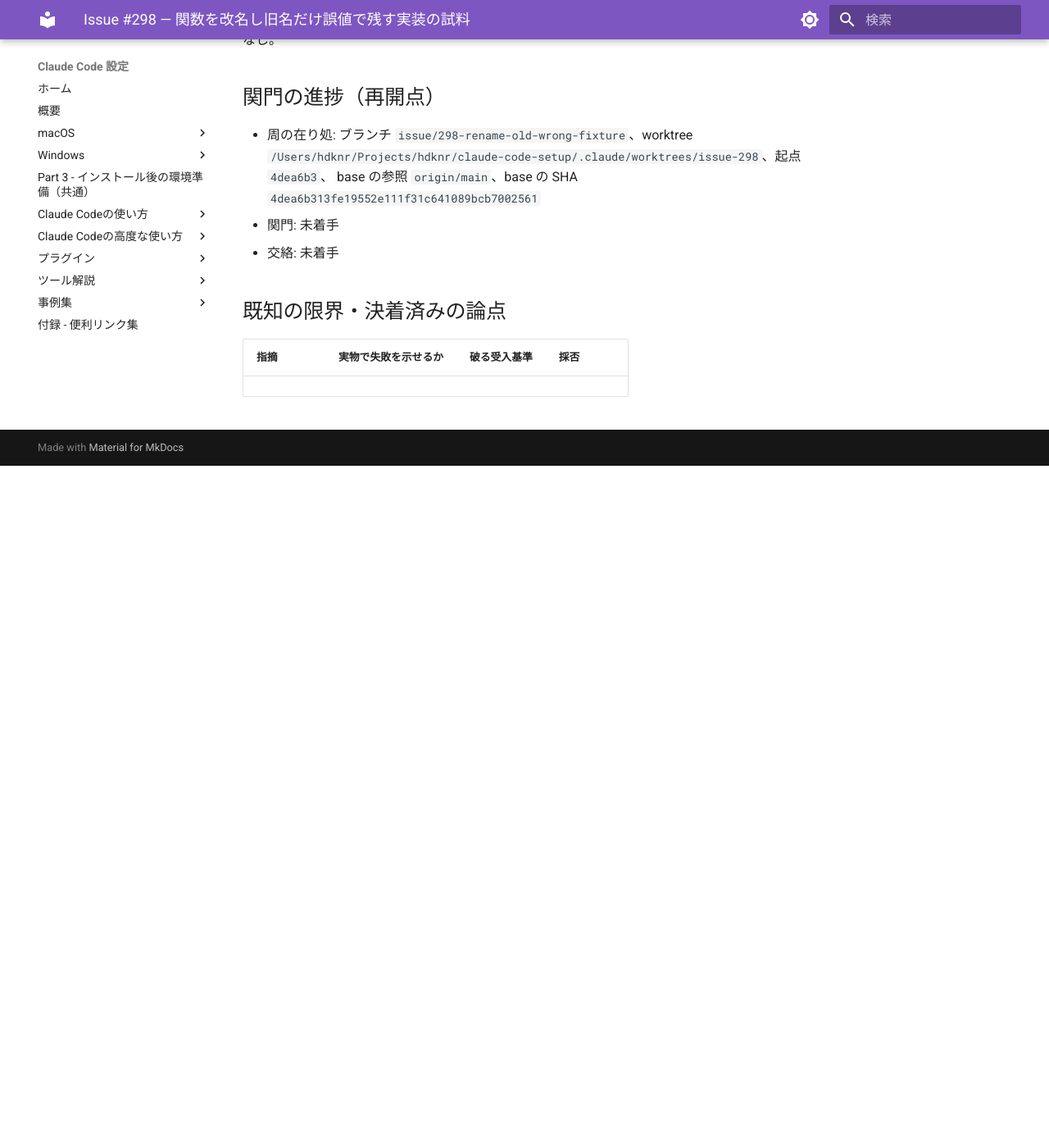
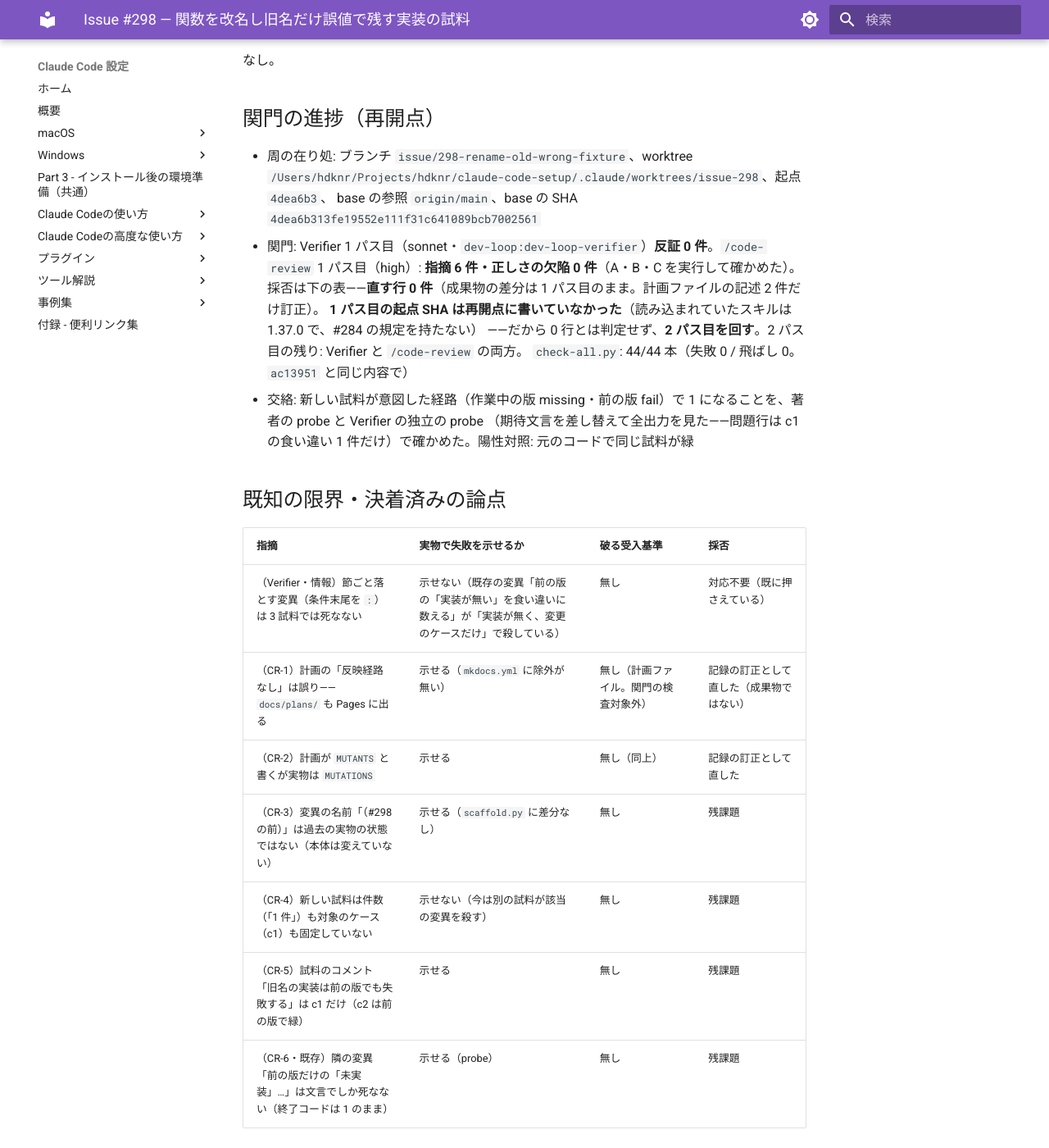
Before and after one commit to hdknr/claude-code-setup, an MkDocs documentation site: the page built from docs/plans/issue-298.md, in a window 1280 px wide and 1400 px high, scrolled down 1507 px. Shown: the whole window at 82% size. Built offline with MkDocs 1.6.1 and Material for MkDocs 9.7.7, drawn with Linux system fonts in a browser that asks for light colours; before the commit the page ends 2075 px from its top, so only the background shows below that; some of the changed text lies outside the part shown.

Commit message:
docs(plans): #298 の 1 パス目の関門の結果と採否を記録する
Co-Authored-By: Claude Opus 5.5 <noreply@anthropic.com>

```diff
--- a/docs/plans/issue-298.md
+++ b/docs/plans/issue-298.md
@@ -7,7 +7,7 @@
 
 触る:
 
-- `scripts/test-scaffold.py` — 試料 1 本と `MUTANTS` 1 本
+- `scripts/test-scaffold.py` — 試料 1 本と `MUTATIONS` 1 本
 - `docs/plans/issue-298.md`
 
 触らない: `plugins/spec-loop/scripts/scaffold.py`（本体は正しい——Issue のとおり元のコードは 1 を返す）。
@@ -15,15 +15,16 @@
 
 ## 乗るデプロイ経路
 
-main への merge のみ。`scripts/` と `docs/plans/` は公開サイト（`docs/plans/` は nav 外）と
-プラグインカタログのどちらにも載る変更ではない——**反映経路なし**（`docs/plans/` のページ化は既存の周と同じ扱い）。
+main への merge → GitHub Pages（`docs/plans/issue-298.md` が nav 外のページとして公開される。`docs.yml` は main への
+push ごとにデプロイする）。プラグインカタログには載らない（`plugins/` に触れない）。
+（1 パス目の `/code-review` の指摘で「反映経路なし」から訂正した。）
 
 ## verify の受入基準
 
 | # | 不変条件 | 破りうる経路 | 証拠 |
 | --- | --- | --- | --- |
 | A | v2 で関数を改名し、実装は旧名だけを誤った値で残す（作業中の版 missing・前の版 fail）と `--red-check` が 1 で「前の版の期待も作業中の版の期待も満たさない」 | `red_check` の食い違いの条件 | 新しい試料が元のコードで緑 |
-| B | 上の条件を `got != "missing"` に弱める変異が赤になる | 同上 | `MUTANTS` に足した変異が死ぬ（`test-scaffold.py` の変異の集計） |
+| B | 上の条件を `got != "missing"` に弱める変異が赤になる | 同上 | `MUTATIONS` に足した変異が死ぬ（`test-scaffold.py` の変異の集計） |
 | C | 既存の試料・変異がすべて緑のまま | 試料と変異の追加 | `python3 scripts/check-all.py` が緑 |
 
 掛け算: A×B は同じ試料で当てる（変異の対照がその試料）。陽性対照は「元のコードで A が緑」。
@@ -41,10 +42,22 @@ main への merge のみ。`scripts/` と `docs/plans/` は公開サイト（`do
 - 周の在り処: ブランチ `issue/298-rename-old-wrong-fixture`、worktree
   `/Users/hdknr/Projects/hdknr/claude-code-setup/.claude/worktrees/issue-298`、起点 `4dea6b3`、
   base の参照 `origin/main`、base の SHA `4dea6b313fe19552e111f31c641089bcb7002561`
-- 関門: 未着手
-- 交絡: 未着手
+- 関門: Verifier 1 パス目（sonnet・`dev-loop:dev-loop-verifier`）**反証 0 件**。`/code-review` 1 パス目（high）: **指摘 6 件・正しさの欠陥 0 件**（A・B・C を実行して確かめた）。
+  採否は下の表——**直す行 0 件**（成果物の差分は 1 パス目のまま。計画ファイルの記述 2 件だけ訂正）。
+  **1 パス目の起点 SHA は再開点に書いていなかった**（読み込まれていたスキルは 1.37.0 で、#284 の規定を持たない）
+  ——だから 0 行とは判定せず、**2 パス目を回す**。2 パス目の残り: Verifier と `/code-review` の両方。
+  `check-all.py`: 44/44 本（失敗 0 / 飛ばし 0。`ac13951` と同じ内容で）
+- 交絡: 新しい試料が意図した経路（作業中の版 missing・前の版 fail）で 1 になることを、著者の probe と Verifier の独立の probe
+  （期待文言を差し替えて全出力を見た——問題行は c1 の食い違い 1 件だけ）で確かめた。陽性対照: 元のコードで同じ試料が緑
 
 ## 既知の限界・決着済みの論点
 
 | 指摘 | 実物で失敗を示せるか | 破る受入基準 | 採否 |
 | --- | --- | --- | --- |
+| （Verifier・情報）節ごと落とす変異（条件末尾を `:`）は 3 試料では死なない | 示せない（既存の変異「前の版の「実装が無い」を食い違いに数える」が「実装が無く、変更のケースだけ」で殺している） | 無し | 対応不要（既に押さえている） |
+| （CR-1）計画の「反映経路なし」は誤り——`docs/plans/` も Pages に出る | 示せる（`mkdocs.yml` に除外が無い） | 無し（計画ファイル。関門の検査対象外） | 記録の訂正として直した（成果物ではない） |
+| （CR-2）計画が `MUTANTS` と書くが実物は `MUTATIONS` | 示せる | 無し（同上） | 記録の訂正として直した |
+| （CR-3）変異の名前「（#298 の前）」は過去の実物の状態ではない（本体は変えていない） | 示せる（`scaffold.py` に差分なし） | 無し | 残課題 |
+| （CR-4）新しい試料は件数（「1 件」）も対象のケース（c1）も固定していない | 示せない（今は別の試料が該当の変異を殺す） | 無し | 残課題 |
+| （CR-5）試料のコメント「旧名の実装は前の版でも失敗する」は c1 だけ（c2 は前の版で緑） | 示せる | 無し | 残課題 |
+| （CR-6・既存）隣の変異「前の版だけの「未実装」…」は文言でしか死なない（終了コードは 1 のまま） | 示せる（probe） | 無し | 残課題 |
```
